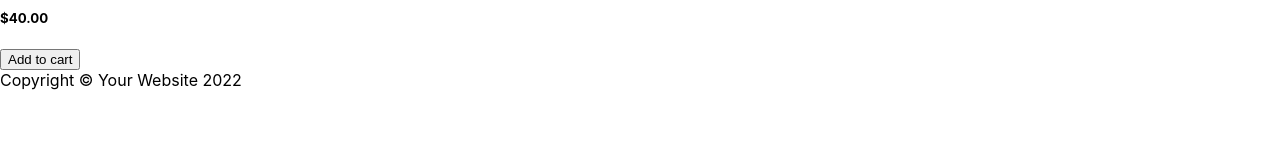
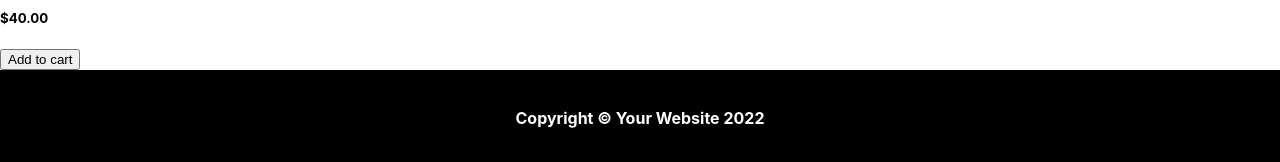
Before and after one commit to Zarhoul/Tp_page_ecommerce, a React (Create React App) app: page / in a window 1280 px wide. Shown: the part 843-1005 px from the top of the page. Before the commit the page ends 933 px from the top, so only its background shows below. Built offline with nearby package versions, Linux system fonts and the light colour scheme.

Commit message:
Add style to footer.js

```diff
--- a/src/components/footer.js
+++ b/src/components/footer.js
@@ -1,10 +1,20 @@
 import React from 'react'
-
+import styled from 'styled-components'
 function Footer() {
+    const Copyright = styled.h4`
+    font-size :'30px';
+    color :white;
+`;
+    const Wrapper = styled.section`
+background-color :black;
+padding: 1em;
+text-align:center;
+font-weight:400;
+`;
     return (
-        <div>
-            <div>Copyright &#169; Your Website 2022</div>
-        </div>
+        <Wrapper>
+            <Copyright>Copyright &#169; Your Website 2022</Copyright>
+        </Wrapper>
     )
 }
 
```
Also changed, not shown: src/components/product.js (+4 -4 lines).
